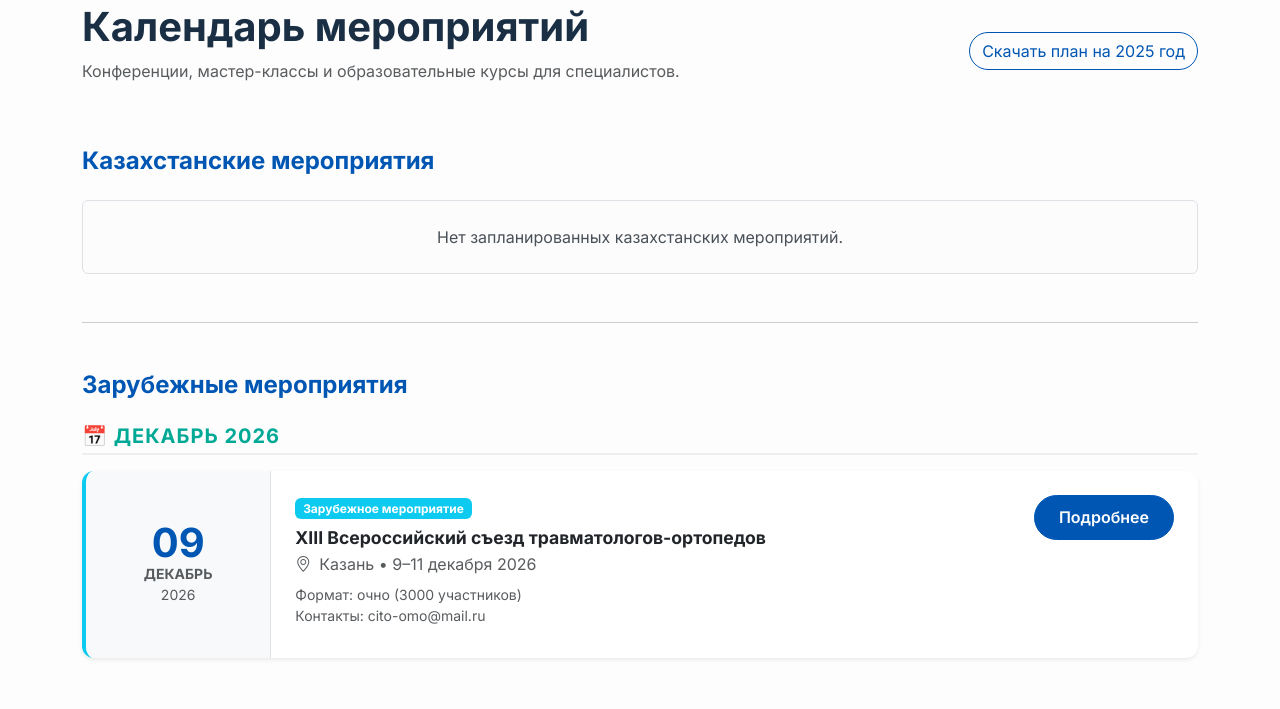
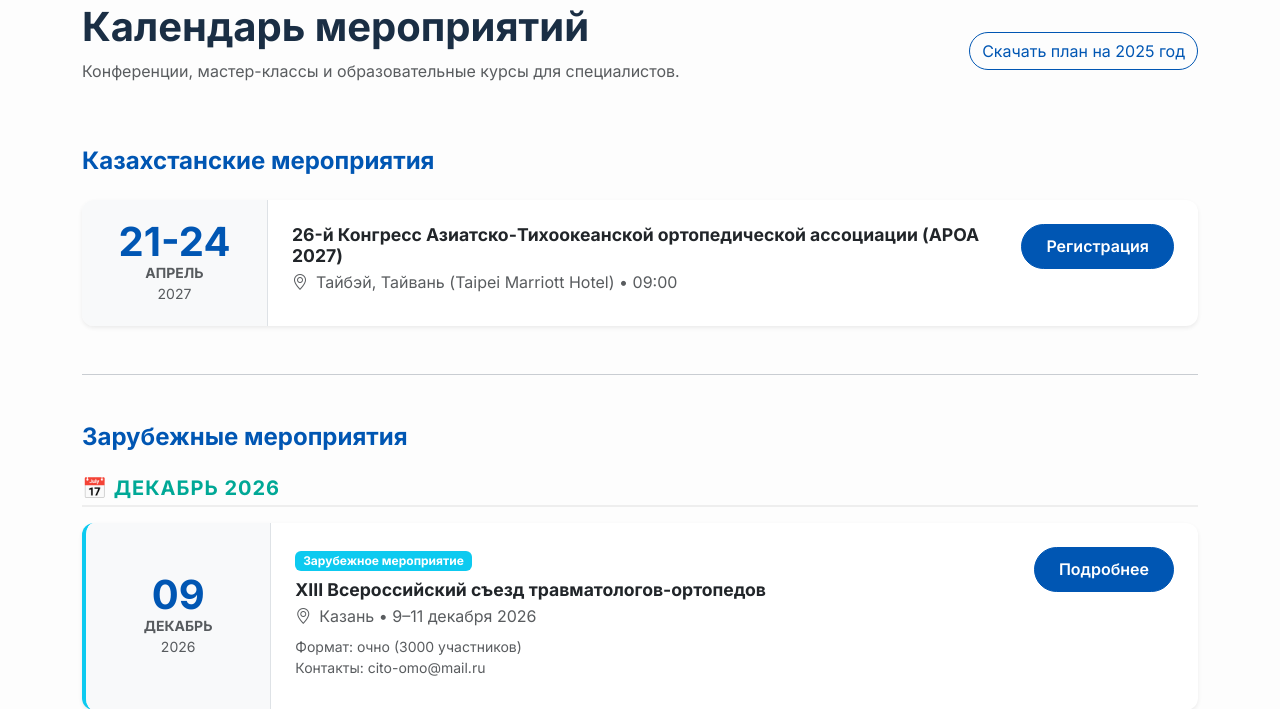
Before and after one commit to puncaaa/kato_web, a Django app: page /events/ in a window 1280 px wide. Shown: the part 216-925 px from the top of the page. Run offline with Django 5.2, Linux system fonts and the light colour scheme; data comes from the database, SQL or seed files in the repository.

Commit message:
feat: Add APOA 2027 conference to home slider; archive HKA 2026 conference

```diff
--- a/webkato/templates/website/events/list.html
+++ b/webkato/templates/website/events/list.html
@@ -18,7 +18,9 @@
     <div
       class="col-md-2 bg-light d-flex flex-column align-items-center justify-content-center p-3 text-center border-end">
       <span class="h1 fw-bold text-primary mb-0" style="line-height:1;">
-        {% if e.slug == 'hka-2026' or '30–31' in e.date_text or '30-31' in e.date_text %}
+        {% if e.slug == 'apoa-2027' or '21–24' in e.date_text or '21-24' in e.date_text %}
+        21-24
+        {% elif e.slug == 'hka-2026' or '30–31' in e.date_text or '30-31' in e.date_text %}
         30-31
         {% elif e.slug == 'conf-2026-astana' or '10-11' in e.date_text %}
         10-11
--- a/webkato/views.py
+++ b/webkato/views.py
@@ -26,7 +26,7 @@ def home(request):
     latest_news = News.objects.filter(is_published=True).exclude(category__slug='educational_courses').order_by('-created_at')[:4]
 
     # Pin HKA 2026 conference to hero slider section
-    featured_event = Event.objects.filter(slug='hka-2026', is_active=True).first()
+    featured_event = Event.objects.filter(slug='apoa-2027', is_active=True).first()
 
     if featured_event:
         events_to_show = [featured_event]
```
Also changed, not shown: media/events/apoa_2027_banner.jpg (added), media/news/apoa_2027_banner.jpg (added), webkato/migrations/0019_apoa_2027_and_archive_hka_2026.py (added).
